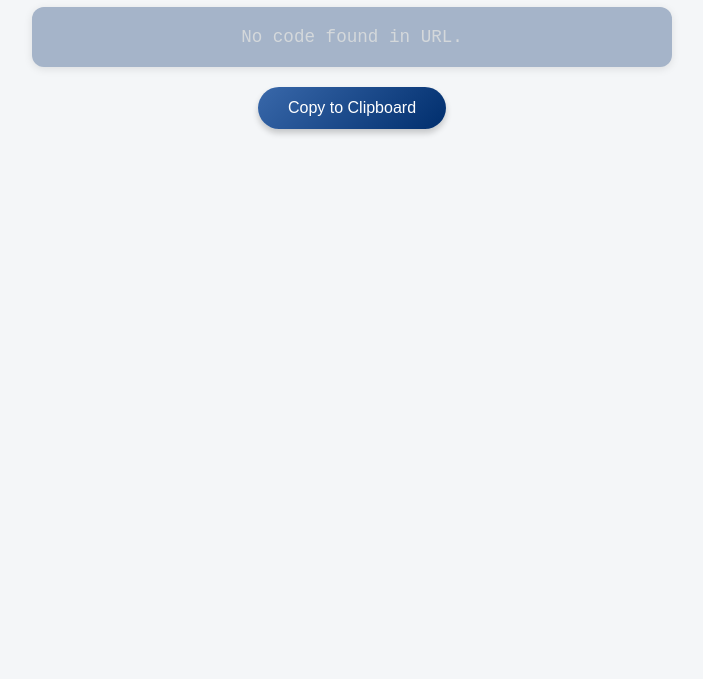
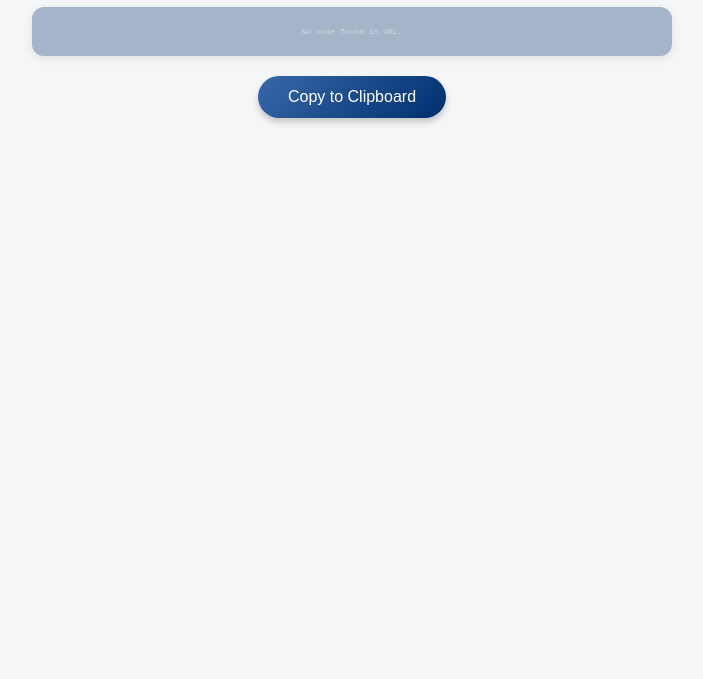
Before and after one commit to DI-dev-ET/redirect_url, a plain HTML site: page index.html in a window 1280 px wide. Shown: the part 121-800 px from the top of the page, without its empty margins (288-991 px from the left). Drawn offline with Linux system fonts and the light colour scheme.

Commit message:
Update index.html smaller font for code

```diff
--- a/index.html
+++ b/index.html
@@ -22,7 +22,7 @@
       font-family: monospace;
       word-break: break-all;
       box-shadow: 0 2px 8px rgba(0,0,0,0.1);
-      font-size: 1.1rem;
+      font-size: 0.5rem;
     }
     button {
       background: linear-gradient(135deg, #3968AA, #002E6D);
```
